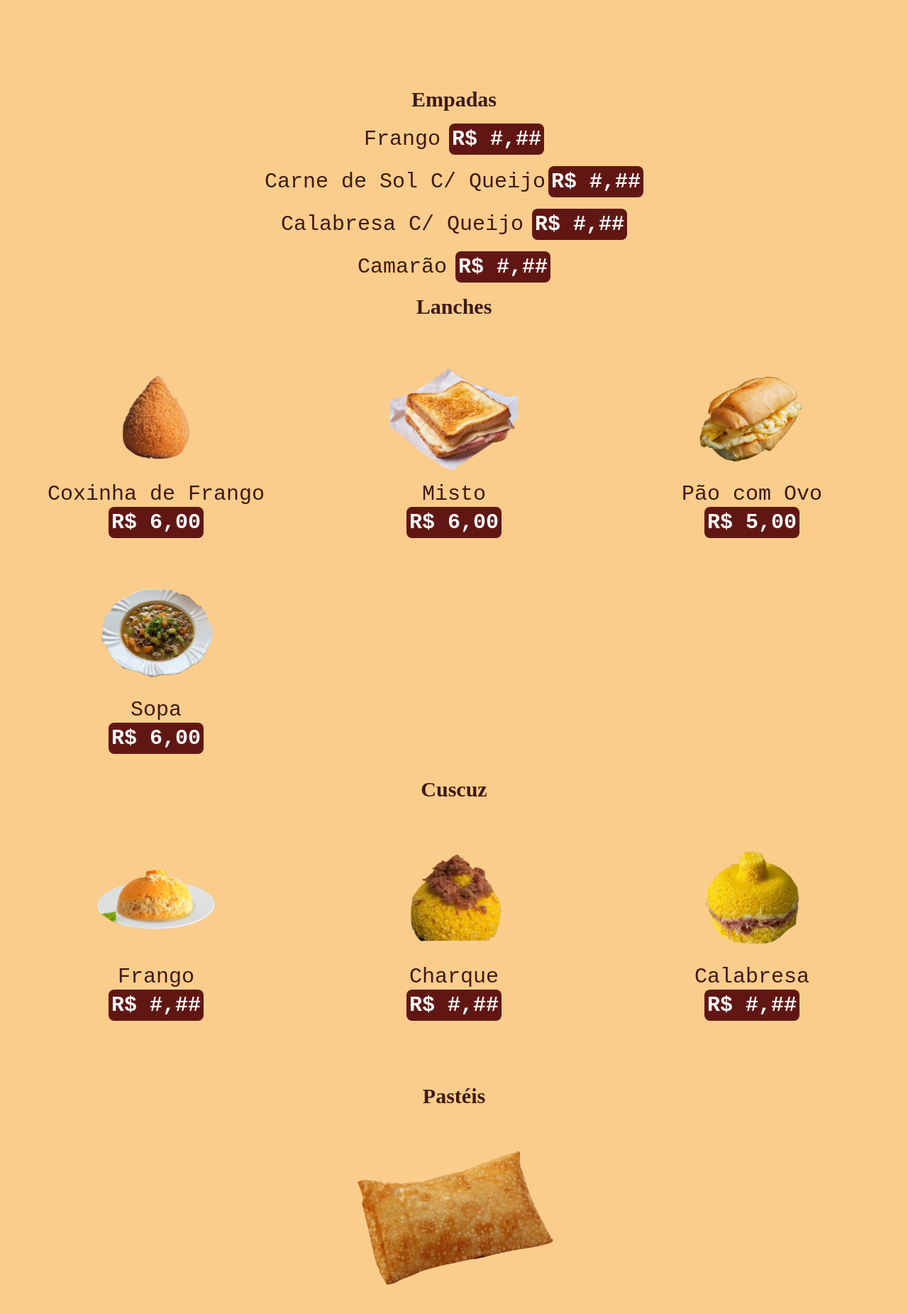
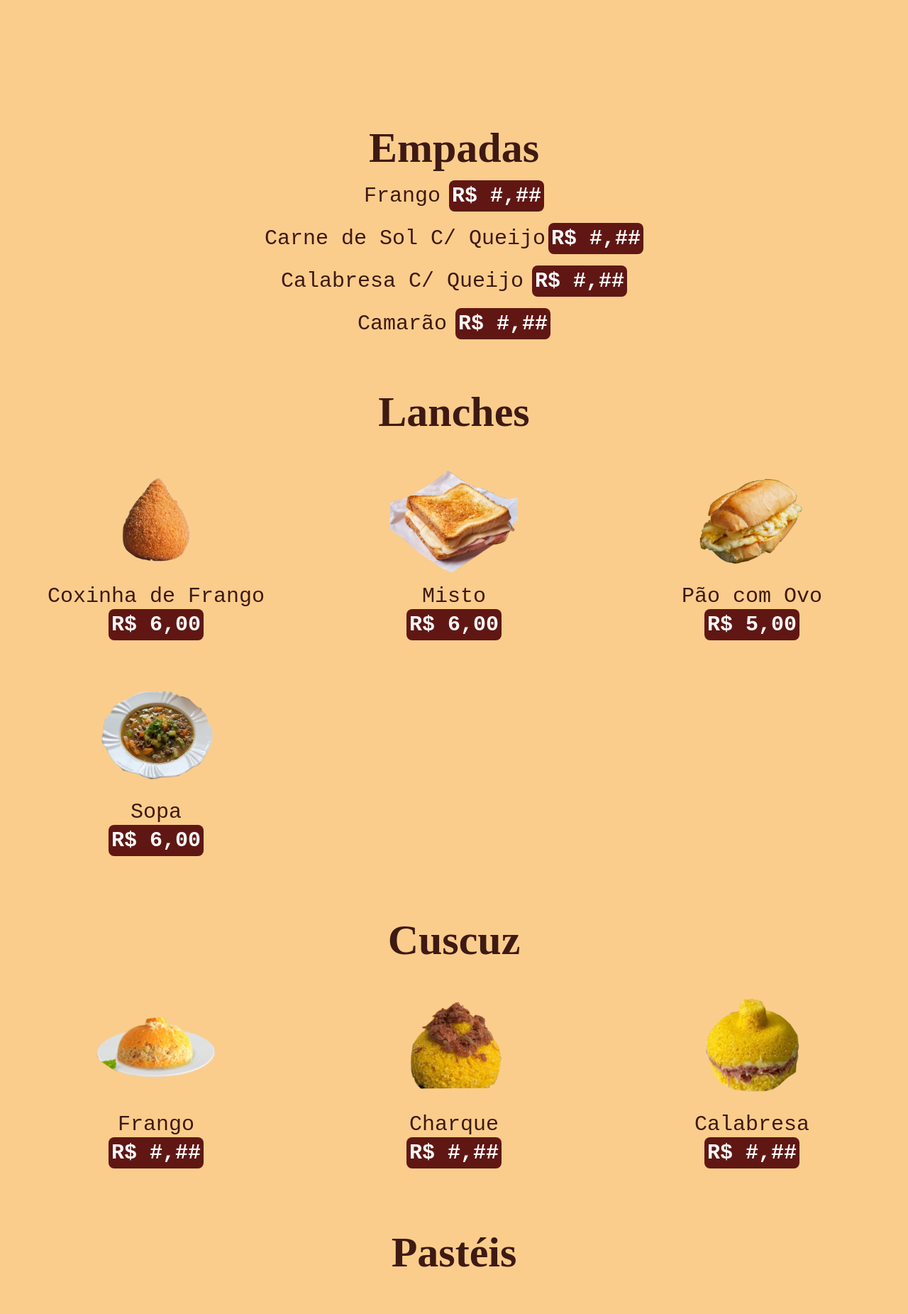
Before and after one commit to sauba/spa-comedoria-emporio-brisa, a Next.js app: page / in a window 1280 px wide. Shown: the part 422-2273 px from the top of the page at 71% size. Built offline with nearby package versions, Linux system fonts and the light colour scheme.

Commit message:
Update: grid Layout v3

```diff
--- a/src/components/CardapioCuscuz/index.tsx
+++ b/src/components/CardapioCuscuz/index.tsx
@@ -21,7 +21,7 @@ export default function CardapioCuscuz() {
         font-caveat
       `} id="cardapiocuscuz">
       <span className={`flex justify-center items-center gap-2`}>
-        <p className={`text-xl lg:text-2xl xl:text-3xl 2xl:text-8xl pb-4 font-bold`}>Cuscuz</p>
+        <p className={`text-6xl 2xl:text-8xl pt-14 font-bold`}>Cuscuz</p>
       </span>
 
       <div className={`w-full p-4 grid grid-cols-2 lg:grid-cols-3 justify-center items-center gap-3`}>
--- a/src/components/CardapioEmpadas/index.tsx
+++ b/src/components/CardapioEmpadas/index.tsx
@@ -17,7 +17,7 @@ export default function CardapioEmpadas() {
         font-caveat
       `} id="cardapioempadas">
       <span className={`flex justify-center items-center gap-2`}>
-        <p className={`text-xl lg:text-2xl xl:text-3xl 2xl:text-8xl font-bold`}>Empadas</p>
+        <p className={`text-6xl 2xl:text-8xl pt-14 font-bold`}>Empadas</p>
       </span>
 
       <div className={`w-full flex flex-col justify-center items-center p-4 gap-4`}>
--- a/src/components/CardapioLanches/index.tsx
+++ b/src/components/CardapioLanches/index.tsx
@@ -23,7 +23,7 @@ export default function CardapioLanches() {
         font-caveat
       `} id="cardapiosalgados">
       <span className={`flex justify-center items-center gap-2`}>
-        <p className={`text-xl lg:text-2xl xl:text-3xl 2xl:text-8xl pb-4 font-bold`}>Lanches</p>
+        <p className={`text-6xl 2xl:text-8xl pt-14 font-bold`}>Lanches</p>
       </span>
 
       <div className={`w-full p-4 grid grid-cols-2 lg:grid-cols-3 justify-center items-center gap-3`}>
--- a/src/components/CardapioPasteis/index.tsx
+++ b/src/components/CardapioPasteis/index.tsx
@@ -20,7 +20,7 @@ export default function CardapioPasteis() {
         font-caveat
       `} id="cardapiopasteis">
       <span className={`flex justify-center items-center gap-2`}>
-        <p className={`text-xl lg:text-2xl xl:text-3xl 2xl:text-8xl pt-14 font-bold`}>Pastéis</p>
+        <p className={`text-6xl 2xl:text-8xl pt-14 font-bold`}>Pastéis</p>
       </span>
 
       <Image src={imgPastel} width={300} height={300} alt="" className={`mx-auto hover:transition-transform hover:scale-150 hover:cursor-none`} priority />
```
